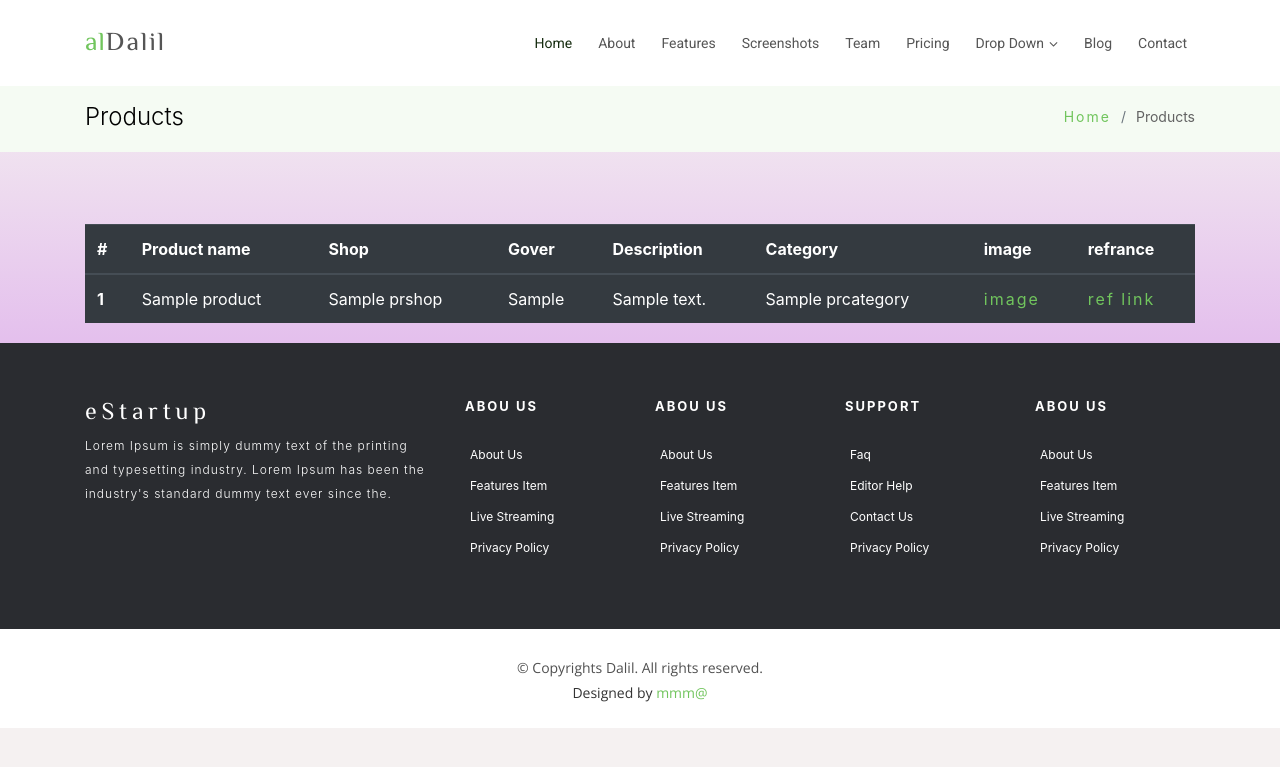
After one commit to mohamed-shaheen/Dalil-project, a Django app: template address/templates/products/product_list.html in a window 1280 px wide. The commit adds this page. Shown: the top 767 px of the page. Run offline with Django 3.2, Linux system fonts and the light colour scheme; the template is opened without the code that fills it: most values are stand-ins (such as "Sample title", 1, 10 or a date in 2020); some libraries are stand-ins or nearby versions.

```diff
--- /dev/null
+++ b/address/templates/products/product_list.html
@@ -0,0 +1,75 @@
+{% extends 'base.html' %}
+
+{% block title %}
+Products
+{% endblock title %}
+
+{% block main %}
+
+<main id="main">
+
+    <!-- ======= Breadcrumbs ======= -->
+    <section class="breadcrumbs">
+      <div class="container">
+
+        <div class="d-flex justify-content-between align-items-center">
+          <h2>Products</h2>
+          <ol>
+            <li><a href="{% url 'address:home' %}">Home</a></li>
+            <li>Products</li>
+          </ol>
+        </div>
+
+      </div>
+    </section><!-- End Breadcrumbs -->
+
+    <section class="inner-page pt-4">
+      <div class="container">
+        <p class="m-5">
+            <table class="table table-hover table-dark ">
+                <thead>
+                  <tr>
+                    <th scope="col">#</th>
+                    <th scope="col">Product name</th>
+                    <th scope="col">Shop</th>
+                    <th scope="col">Gover</th>
+                    <th scope="col">Description</th>
+                    <th scope="col">Category</th>
+                    <th scope="col">image</th>
+                    <th scope="col">refrance</th>
+                  </tr>
+                </thead>
+                <tbody>
+                {% for product in products %}
+                  <tr>
+                    <th scope="row">{{forloop.counter}}</th>
+                    <td>{{product.PRname}}</td>
+                    <td>{{product.PRshop}}</td>
+                    <td>{{product.PRshop.get_SHgover_display }}</td>
+                    <td>{{product.PRdesc}}</td>
+                    <td>{{product.PRcategory}}</td>
+                    <td>
+                        {% if product.PRref %}
+                            <a href="{{product.PRref_img}}">image</a>
+                        {% else %}
+                          None
+                        {% endif %}
+                    </td>
+                    <td>
+                        {% if product.PRref %}
+                            <a href="{{product.PRref}}">ref link</a>
+                        {% else %}
+                          None
+                        {% endif %}
+                    </td>
+                  </tr>
+                {% endfor %}
+                </tbody>
+              </table>
+        </p>
+      </div>
+    </section>
+
+  </main><!-- End #main -->
+
+{% endblock main %}
--- a/address/urls.py
+++ b/address/urls.py
@@ -6,4 +6,5 @@ app_name = 'address'
 
 urlpatterns = [
     path('', views.home_view, name='home'  ),
+    path('product_list/', views.all_products, name='product_list'),
 ]
--- a/static/css/style.css
+++ b/static/css/style.css
@@ -4,7 +4,7 @@
 # General
 --------------------------------------------------------------*/
 body {
-  background: linear-gradient(to bottom, #000000 9%, #cc33ff 100%);
+  background: linear-gradient(to bottom, #f5f1f1 9%, #cc7ae7 100%);
   color: #333;
 }
 
--- a/templates/base.html
+++ b/templates/base.html
@@ -7,7 +7,7 @@
   <meta charset="utf-8">
   <meta name="viewport" content="width=device-width, initial-scale=1">
 
-  <title>Dalil</title>
+  <title>{% block title %}{% endblock title %}</title>
   <meta content="" name="description">
   <meta content="" name="keywords">
 
@@ -26,7 +26,7 @@
   <link href="{% static 'css/aos.css' %}" rel="stylesheet">
 
   <!-- Template Main CSS File -->
-  <link href="{% static 'css/style.css' %}" rel="stylesheet">
+  <link href="{% static 'css/style.css' %}?{% now 'U' %}" rel="stylesheet">
 
 
 </head>
@@ -38,14 +38,14 @@
     <div class="container">
 
       <div id="logo" class="pull-left">
-        <h1><a href="index.html"><span>al</span>Dalil</a></h1>
+        <h1><a href="{% url 'address:home' %}"><span>al</span>Dalil</a></h1>
         <!-- Uncomment below if you prefer to use an image logo -->
         <!-- <a href="index.html"><img src="assets/img/logo.png" alt="" title="" /></a>-->
       </div>
 
       <nav id="nav-menu-container">
         <ul class="nav-menu">
-          <li class="menu-active"><a href="index.html">Home</a></li>
+          <li class="menu-active"><a href="{% url 'address:home' %}">Home</a></li>
           <li><a href="#about-us">About</a></li>
           <li><a href="#features">Features</a></li>
           <li><a href="#screenshots">Screenshots</a></li>
```
Also changed, not shown: address/models.py (+4 -4 lines), address/templates/shops/home.html (+22 -4 lines), address/views.py (+20 -2 lines), address/forms.py (added).
